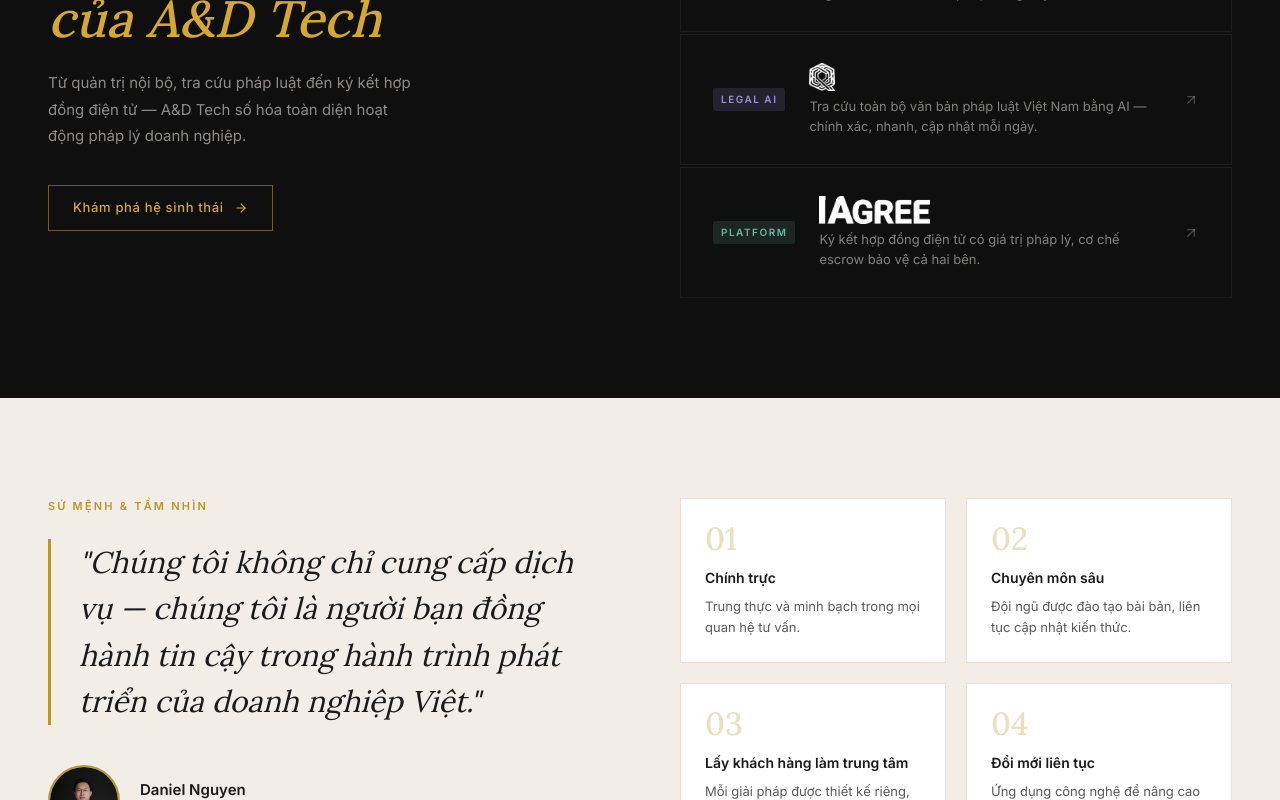
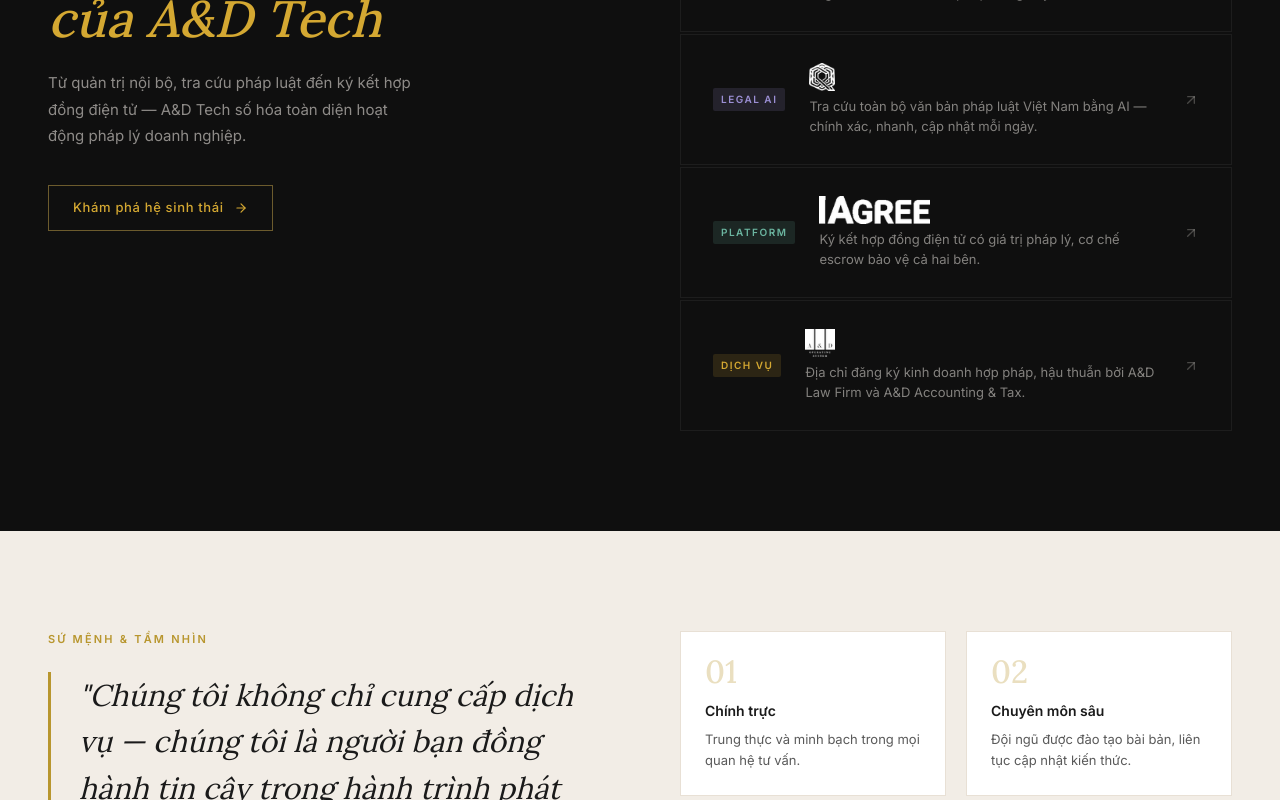
Before and after one commit to danielnguyenducanh/andgroup-web, a Next.js app: page / in a window 1280 px wide. Shown: the part 1925-2725 px from the top of the page. Built offline with nearby package versions, Linux system fonts and the light colour scheme.

Commit message:
feat: thêm Văn phòng ảo A&D vào trang chủ (VI+EN), link sang office.andgroup.com.vn

```diff
--- a/src/app/en/page.tsx
+++ b/src/app/en/page.tsx
@@ -247,6 +247,7 @@
                 { tag: "ERP", tagColor: "#6B9FD4", logo: "/images/project/logo-andos-white.png", name: "A&D Operating System", url: "https://andos.vn", desc: "Integrated enterprise management platform for HR, accounting, contracts and workflow in one unified system." },
                 { tag: "Legal AI", tagColor: "#9B8FD4", logo: "/images/project/logo-quydinh-white.png", name: "QuyĐịnh.vn", url: "https://quydinh.vn", desc: "Search all Vietnamese legal documents with AI — accurate, fast, updated daily." },
                 { tag: "Platform", tagColor: "#6BB5A0", logo: "/images/project/logo-iagree-white.png", name: "iAgree.vn", url: "https://iagree.vn", desc: "Legally valid e-contract signing with escrow mechanism protecting both parties." },
+                { tag: "Service", tagColor: "#D4A832", logo: "/images/project/logo-andos-white.png", name: "A&D Virtual Office", url: "https://office.andgroup.com.vn", desc: "Legal business registration address, backed by A&D Law Firm and A&D Accounting & Tax." },
               ].map((p: { tag: string; tagColor: string; logo: string; name: string; url: string; desc: string }, i) => (
                 <a key={i} href={p.url} target="_blank" rel="noopener noreferrer"
                   style={{ display: "flex", alignItems: "center", gap: 24, padding: "28px 32px", border: "1px solid rgba(255,255,255,0.06)", textDecoration: "none", transition: "background 0.2s, border-color 0.2s" }}
--- a/src/app/page.tsx
+++ b/src/app/page.tsx
@@ -252,6 +252,7 @@
                 { tag: "ERP", tagColor: "#6B9FD4", logo: "/images/project/logo-andos-white.png", name: "A&D Operating System", url: "https://andos.vn", desc: "Nền tảng quản trị doanh nghiệp tích hợp HR, kế toán, hợp đồng và workflow trên một hệ thống duy nhất." },
                 { tag: "Legal AI", tagColor: "#9B8FD4", logo: "/images/project/logo-quydinh-white.png", name: "QuyĐịnh.vn", url: "https://quydinh.vn", desc: "Tra cứu toàn bộ văn bản pháp luật Việt Nam bằng AI — chính xác, nhanh, cập nhật mỗi ngày." },
                 { tag: "Platform", tagColor: "#6BB5A0", logo: "/images/project/logo-iagree-white.png", name: "iAgree.vn", url: "https://iagree.vn", desc: "Ký kết hợp đồng điện tử có giá trị pháp lý, cơ chế escrow bảo vệ cả hai bên." },
+                { tag: "Dịch vụ", tagColor: "#D4A832", logo: "/images/project/logo-andos-white.png", name: "Văn phòng ảo A&D", url: "https://office.andgroup.com.vn", desc: "Địa chỉ đăng ký kinh doanh hợp pháp, hậu thuẫn bởi A&D Law Firm và A&D Accounting & Tax." },
               ].map((p: {tag:string;tagColor:string;logo:string;name:string;url:string;desc:string}, i) => (
                 <a key={i} href={p.url} target="_blank" rel="noopener noreferrer"
                   style={{ display: "flex", alignItems: "center", gap: 24, padding: "28px 32px", border: "1px solid rgba(255,255,255,0.06)", textDecoration: "none", transition: "background 0.2s, border-color 0.2s" }}
```
Also changed, not shown: 1 other file (tests, documents, lock files or other folders).
